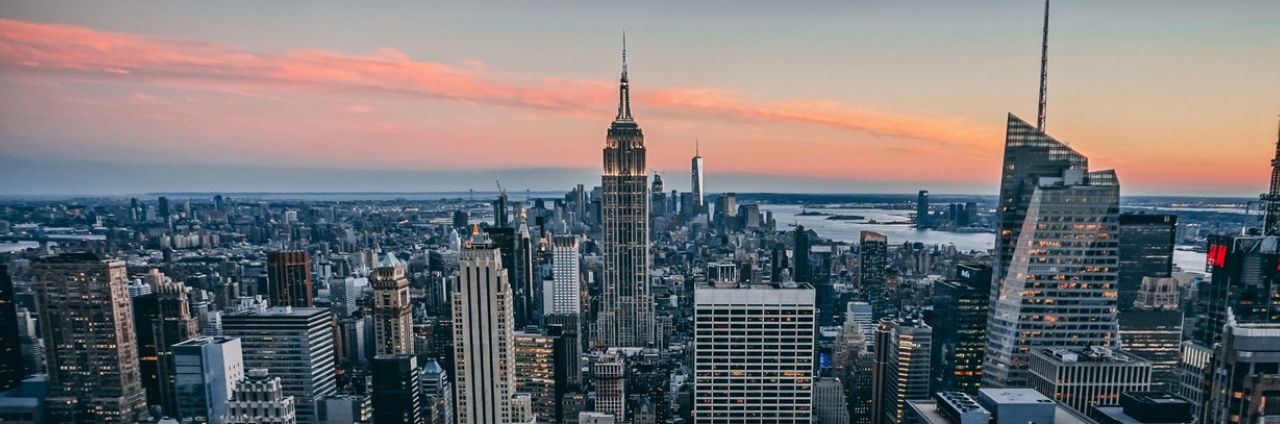
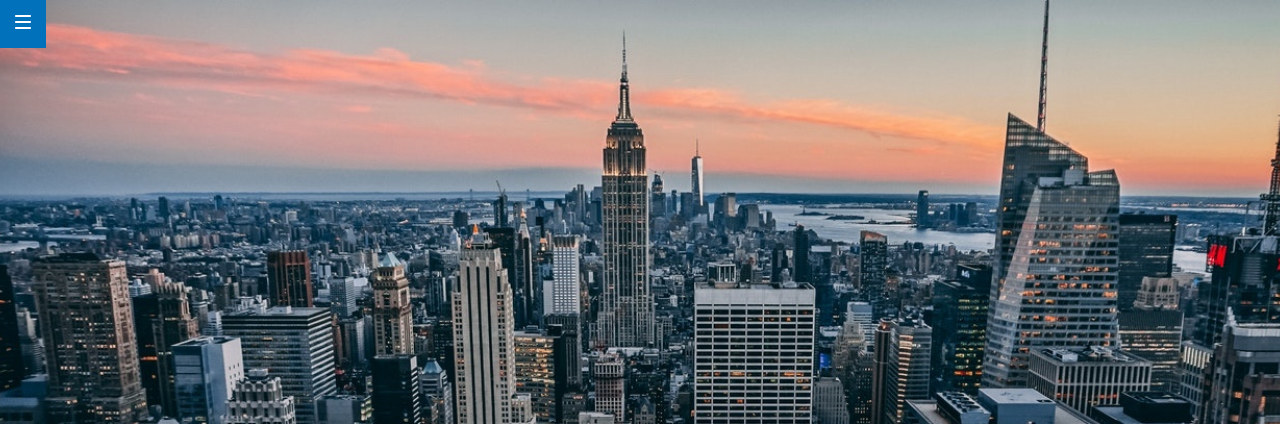
Before and after one commit to rosannablanco/single-page-scss-html, a website: page docs/index.html in a window 1280 px wide. Shown: the top 424 px of the page. Drawn offline with Linux system fonts and the light colour scheme.

Commit message:
Add new version docs

```diff
--- a/docs/assets/css/main.css
+++ b/docs/assets/css/main.css
@@ -1 +1 @@
-* {-webkit-box-sizing: border-box;box-sizing: border-box;margin: 0;padding: 0;}.header-page {display: -webkit-box;display: -ms-flexbox;display: flex;-webkit-box-orient: vertical;-webkit-box-direction: normal;-ms-flex-direction: column;flex-direction: column;-webkit-box-pack: end;-ms-flex-pack: end;justify-content: flex-end;-webkit-box-align: center;-ms-flex-align: center;align-items: center;position: relative;top: 0;background: url("../images/cover.jpg") center no-repeat;background-size: cover;height: 100vh;padding-bottom: 13px;}.header-page__title {font-family: "Roboto Slab",sans-serif;text-transform: uppercase;color: white;line-height: 132px;font-size: 100px;text-align: center;width: 730px;}.header-page__text {color: white;font-family: "Roboto",sans-serif;font-size: 24px;margin-bottom: 30px;}.header-page__icon {width: 45px;height: 45px;display: -webkit-box;display: -ms-flexbox;display: flex;-webkit-box-pack: center;-ms-flex-pack: center;justify-content: center;background-color: white;border-radius: 50%;}@media all and (min-width: 320px) {.header-page__title {width: 290px;font-size: 42px;line-height: 55px;}.header-page__text {font-size: 16px;margin-top: 10px;margin-bottom: 45px;}}@media all and (min-width: 768px) {.header-page__title {width: 690px;font-size: 80px;line-height: 106px;}.header-page__text {margin-top: 20px;}}
+* {-webkit-box-sizing: border-box;box-sizing: border-box;margin: 0;padding: 0;}.nav-bar {position: fixed;top: 0;left: 0;z-index: 20px;}.nav-bar__ico-menu {background-color: #0271bc;padding: 15px;}.header-page {display: -webkit-box;display: -ms-flexbox;display: flex;-webkit-box-orient: vertical;-webkit-box-direction: normal;-ms-flex-direction: column;flex-direction: column;-webkit-box-pack: end;-ms-flex-pack: end;justify-content: flex-end;-webkit-box-align: center;-ms-flex-align: center;align-items: center;background: url("../images/cover.jpg") center no-repeat;background-size: cover;height: 100vh;padding-bottom: 13px;}.header-page__title {font-family: "Roboto Slab",sans-serif;text-transform: uppercase;color: white;line-height: 132px;font-size: 100px;text-align: center;width: 730px;}.header-page__text {color: white;font-family: "Roboto",sans-serif;font-size: 24px;margin-bottom: 30px;}.header-page__icon {width: 45px;height: 45px;display: -webkit-box;display: -ms-flexbox;display: flex;-webkit-box-pack: center;-ms-flex-pack: center;justify-content: center;background-color: white;border-radius: 50%;}@media all and (min-width: 320px) {.header-page__title {width: 290px;font-size: 42px;line-height: 55px;}.header-page__text {font-size: 16px;margin-top: 10px;margin-bottom: 45px;}}@media all and (min-width: 768px) {.header-page__title {width: 690px;font-size: 80px;line-height: 106px;}.header-page__text {margin-top: 20px;}}
--- a/docs/index.html
+++ b/docs/index.html
@@ -15,6 +15,11 @@
 
     <body>
         <div class="page">
+            <nav class="nav-bar">
+                <div class="nav-bar__ico-menu">
+                    <img src="./assets/images/ico-menu.svg" alt="Menú" />
+                </div>
+            </nav>
             <header class="header-page">
                  <h1 class="header-page__title">Anonymous proxy</h1>
 
```
